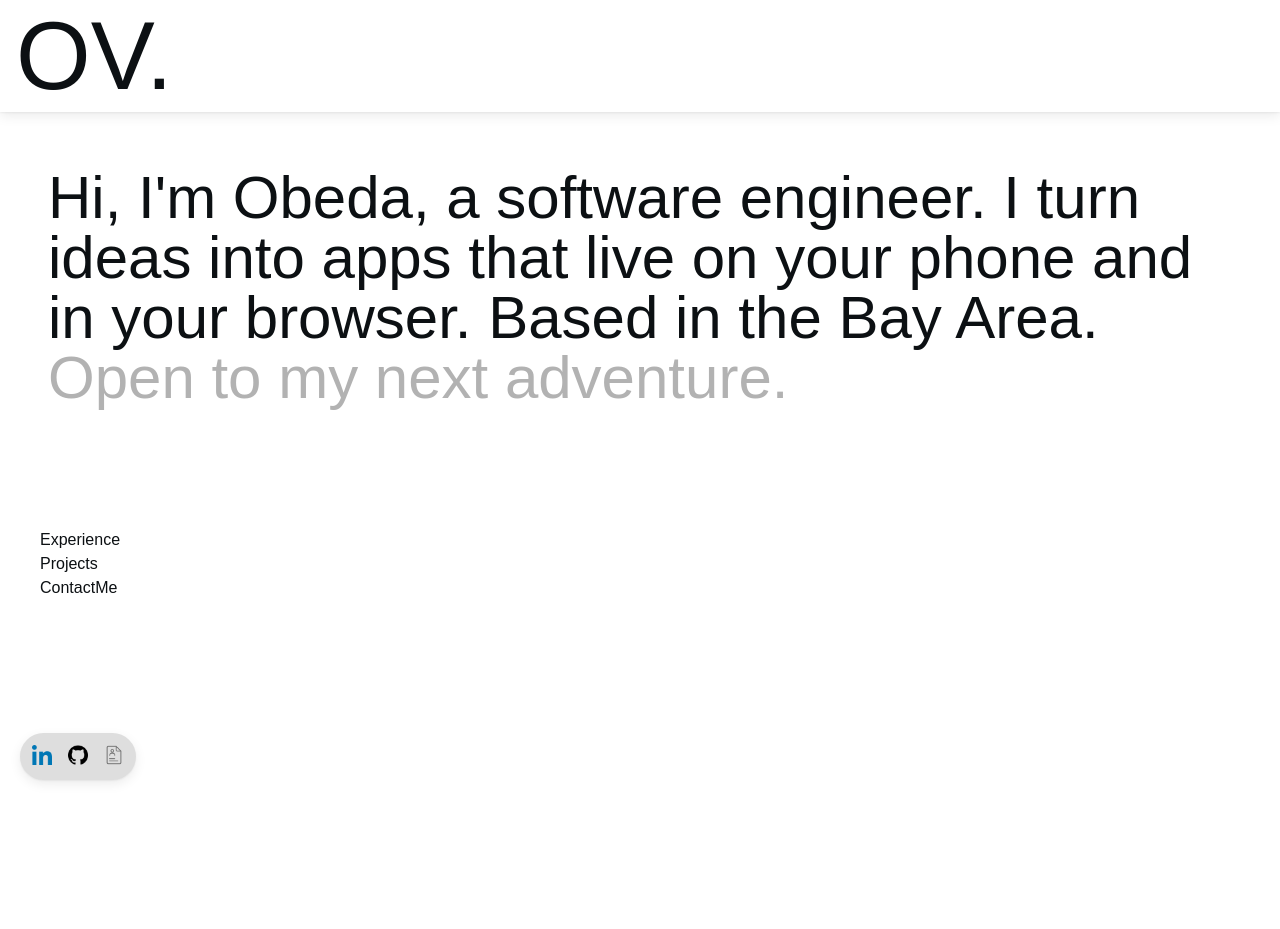
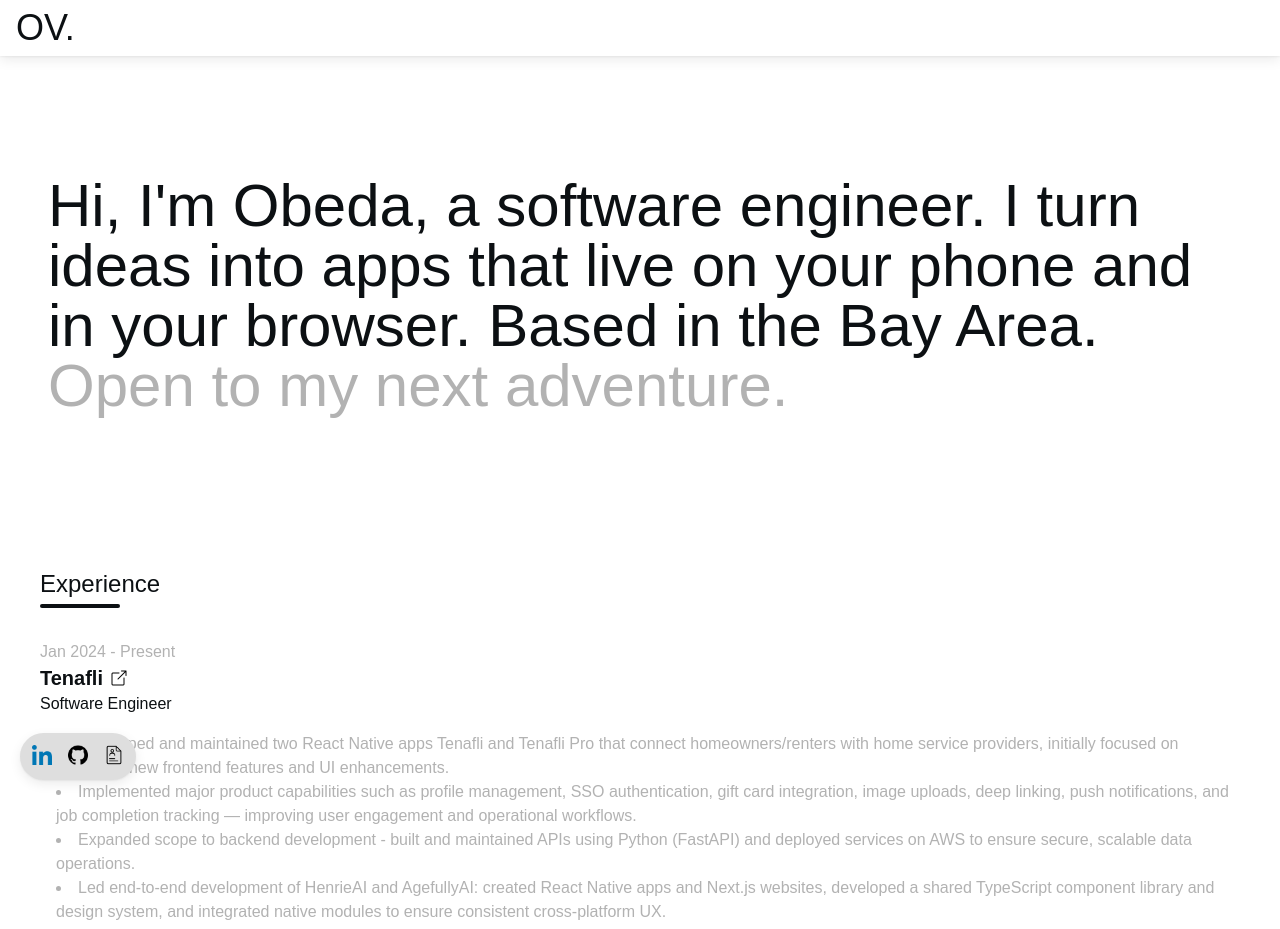
Before and after one commit to dah00/OV-Portfolio, a Next.js app: page / in a window 1280 px wide. Shown: the top 929 px of the page. Before the commit the page ends 800 px from the top, so only its background shows below. Built offline with nearby package versions, Linux system fonts and the light colour scheme; a web font is replaced by a local one.

Commit message:
Implemented experience section + created job card component + added and display resume + minor styling and structure corrections

```diff
--- a/app/globals.css
+++ b/app/globals.css
@@ -11,7 +11,7 @@
     4vw,
     2.5rem
   ); /* Global horizontal inset for page content */
-  --header-offset: 3rem; /* Space for fixed header + hash-link scroll offset  */
+  --header-offset: 3.5rem; /* Space for fixed header + hash-link scroll offset  */
   --shadow-elevated-value:
     0 1px 2px rgb(0 0 0 / 0.06), 0 4px 12px rgb(0 0 0 / 0.08);
 }
--- a/components/Header.tsx
+++ b/components/Header.tsx
@@ -12,9 +12,9 @@ function Header() {
   }
 
   return (
-    <header className="fixed inset-x-0 top-0 z-50 flex w-full px-4 py-2 flex-row items-center justify-between shadow-elevated">
+    <header className="fixed inset-x-0 top-0 z-80 flex w-full px-4 py-2 bg-background flex-row items-center justify-between shadow-elevated">
       {/* Logo */}
-      <div className="text-3xl md:text-4xl lg:text-8xl">
+      <div className="text-3xl md:text-4xl lg:text-4xl">
         <Link href="#about">OV.</Link>
       </div>
 
--- a/components/Links.tsx
+++ b/components/Links.tsx
@@ -28,7 +28,7 @@ export default function Links() {
             >
               <Image
                 src={linkedinIcon}
-                alt=""
+                alt="LinkedIn icon"
                 width={iconSize}
                 height={iconSize}
                 className={iconClassName}
@@ -46,7 +46,7 @@ export default function Links() {
             >
               <Image
                 src={githubIcon}
-                alt=""
+                alt="GitHub icon"
                 width={iconSize}
                 height={iconSize}
                 className={iconClassName}
@@ -55,20 +55,23 @@ export default function Links() {
             </a>
           </li>
           <li>
-            {/* Replace with <a href="/resume.pdf" ...> when the file or URL is ready */}
-            <span
-              className="inline-flex cursor-not-allowed rounded-md p-1 opacity-50"
-              aria-label="Resume — coming soon"
+            <a
+              href="/resume.pdf"
+              target="_blank"
+              rel="noopener noreferrer"
+              className={linkClassName}
+              // className="inline-flex cursor-not-allowed rounded-md p-1 opacity-50"
+              aria-label="Resume (opens in new tab)"
             >
               <Image
                 src={resumeIcon}
-                alt=""
+                alt="Resume icon"
                 width={iconSize}
                 height={iconSize}
                 className={iconClassName}
                 aria-hidden
               />
-            </span>
+            </a>
           </li>
         </ul>
       </nav>
--- /dev/null
+++ b/components/experience/JobCard.tsx
@@ -0,0 +1,68 @@
+import Image from "next/image"
+import linkIcon from "@/assets/icons/link.png"
+
+export interface JobCardProps {
+  timeline: string
+  role: string
+  company_name: string
+  description: string[]
+  stacks: string[]
+  link: string
+}
+
+export default function JobCard({
+  timeline,
+  role,
+  company_name,
+  description,
+  stacks,
+  link,
+}: JobCardProps) {
+  return (
+    <article className="flex flex-col items-start">
+      <div>
+        <p className="text-sm text-muted sm:text-base">{timeline}</p>
+        <div>
+          <a
+            href={link}
+            target="_blank"
+            rel="noopener noreferrer"
+            aria-label={`${company_name} — opens in a new tab`}
+            className="inline-block"
+          >
+            <span className="flex flex-row items-center gap-2">
+              <span className="text-xl font-semibold">{company_name}</span>
+              <Image
+                src={linkIcon}
+                alt=""
+                width={16}
+                height={16}
+                className="h-4 w-4 object-contain"
+                aria-hidden
+              />
+            </span>
+          </a>
+
+          <p className="mb-4 text-base font-medium">{role}</p>
+          <ul className="list-inside list-disc pl-4">
+            {description.map((item) => (
+              <li key={item} className="text-muted">
+                {item}
+              </li>
+            ))}
+          </ul>
+          <ul className="mt-2 flex flex-wrap gap-2 pl-4">
+            {stacks.map((stack) => (
+              <li
+                key={stack}
+                className="rounded-md bg-accent/15 px-2 py-0.5 text-sm text-foreground ring-1 ring-accent/50"
+              >
+                {stack}
+              </li>
+            ))}
+          </ul>
+        </div>
+      </div>
+    </article>
+  )
+}
--- a/components/sections/AboutMe.tsx
+++ b/components/sections/AboutMe.tsx
@@ -2,8 +2,10 @@ import Link from "next/link"
 
 export default function AboutMe() {
   return (
-    <section id="about" className="scroll-mt-[var(--header-offset)]">
-      <div className="h-[30rem] flex justify-center items-center">
+    <section
+      id="about"
+      className="scroll-mt-[var(--header-offset)] min-h-[30rem] flex justify-center items-center"
+    >
       <p className="px-2 text-2xl md:text-4xl lg:text-6xl">
         Hi, I&apos;m Obeda, a software engineer. I turn ideas into apps that
         live on your phone and in your browser. Based in the Bay Area.{" "}
@@ -14,7 +16,6 @@ export default function AboutMe() {
           Open to my next adventure.
         </Link>
       </p>
-      </div>
     </section>
   )
 }
--- a/components/sections/Experience.tsx
+++ b/components/sections/Experience.tsx
@@ -1,7 +1,62 @@
+import JobCard, { type JobCardProps } from "../experience/JobCard"
+
+const experiences: JobCardProps[] = [
+  {
+    timeline: "Jan 2024 - Present",
+    role: "Software Engineer",
+    company_name: "Tenafli",
+    description: [
+      "Developed and maintained two React Native apps Tenafli and Tenafli Pro that connect homeowners/renters with home service providers, initially focused on delivering new frontend features and UI enhancements.",
+      "Implemented major product capabilities such as profile management, SSO authentication, gift card integration, image uploads, deep linking, push notifications, and job completion tracking — improving user engagement and operational workflows.",
+      "Expanded scope to backend development - built and maintained APIs using Python (FastAPI) and deployed services on AWS to ensure secure, scalable data operations.",
+      "Led end-to-end development of HenrieAI and AgefullyAI: created React Native apps and Next.js websites, developed a shared TypeScript component library and design system, and integrated native modules to ensure consistent cross-platform UX.",
+    ],
+    stacks: [
+      "React Native",
+      "Typescript",
+      "Tailwind",
+      "AWS (ECS, EC2, S3, DynamoDB, Cognito)",
+      "Python",
+    ],
+    link: "https://apps.apple.com/us/app/tenafli-home-cleaners-more/id6475213449",
+  },
+  {
+    timeline: "Oct 2023 - Dec 2023",
+    role: "Software Engineer",
+    company_name: "One Community",
+    description: [
+      "Developed and maintained two React Native apps Tenafli and Tenafli Pro that connect homeowners/renters with home service providers, initially focused on delivering new frontend features and UI enhancements.",
+      "Implemented major product capabilities such as profile management, SSO authentication, gift card integration, image uploads, deep linking, push notifications, and job completion tracking — improving user engagement and operational workflows.",
+      "Expanded scope to backend development - built and maintained APIs using Python (FastAPI) and deployed services on AWS (ECS, S3, DynamoDB, EC2, Cognito) to ensure secure, scalable data operations.",
+      "Led end-to-end development of HenrieAI and AgefullyAI: created React Native apps and Next.js websites, developed a shared TypeScript component library and design system, and integrated native modules to ensure consistent cross-platform UX.",
+    ],
+    stacks: [
+      "React Native",
+      "Typescript",
+      "Tailwind",
+      "AWS (ECS, EC2, S3, DynamoDB, Cognito)",
+      "Python",
+    ],
+    link: "https://apps.apple.com/us/app/tenafli-home-cleaners-more/id6475213449",
+  },
+]
+
 function Experience() {
   return (
-    <section id="experience" className="scroll-mt-[var(--header-offset)]">
-      Experience
+    <section
+      id="experience"
+      className="flex flex-col items-start gap-8 bg-beige py-8 scroll-mt-[var(--header-offset)]"
+    >
+      <div className="flex flex-col gap-1">
+        <h2 className="text-2xl">Experience</h2>
+        <span className="h-1 w-20 rounded-2xl bg-foreground" />
+      </div>
+
+      <div className="flex w-full flex-col gap-10">
+        {experiences.map((job, index) => (
+          <JobCard key={`${job.company_name}-${job.timeline}-${index}`} {...job} />
+        ))}
+      </div>
     </section>
   )
 }
```
Also changed, not shown: assets/icons/link.png (added), 1 other file (tests, documents, lock files or other folders). Lines whose indentation alone changed are shown as unchanged.
